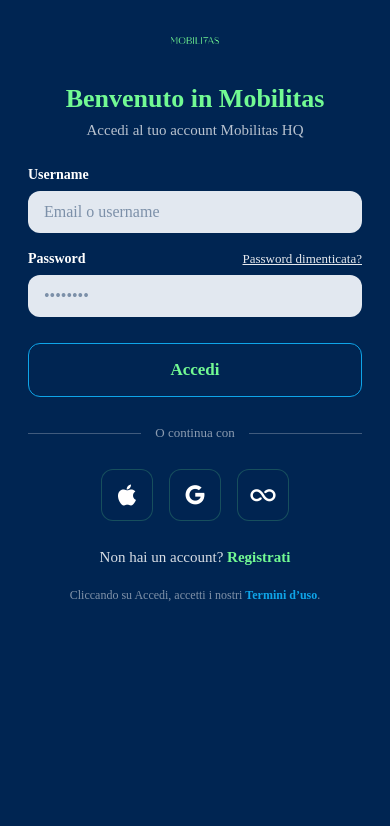
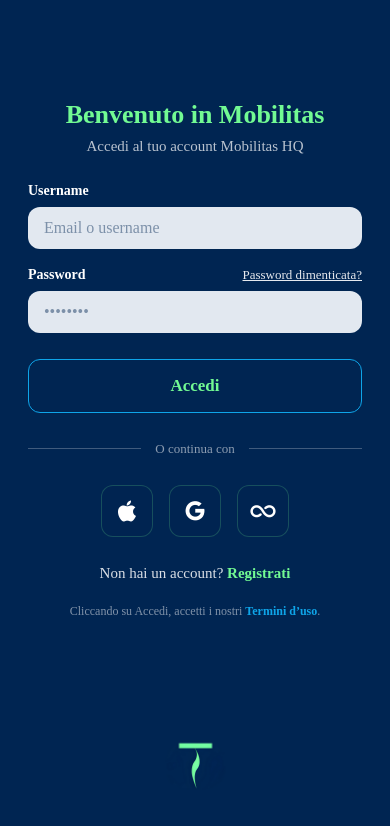
Before and after one commit to ctorreosteo/mobilitas-academy-frontend, a React Native app: screen /Profile in a window 390 px wide. Shown: the top 826 px of the page. Built offline with nearby package versions, Linux system fonts and the light colour scheme; no server answers.

Commit message:
Logout e clean&refresh + login ui fix

```diff
--- a/src/screens/LoginScreen.tsx
+++ b/src/screens/LoginScreen.tsx
@@ -56,14 +56,7 @@
           keyboardShouldPersistTaps="handled"
           showsVerticalScrollIndicator={false}
         >
-          <View style={styles.logoWrap}>
-            <Image
-              source={require('../../assets/logo_verde.png')}
-              style={styles.logo}
-              resizeMode="contain"
-            />
-          </View>
-
+          <View style={styles.formBlock}>
             <Text style={styles.title}>Benvenuto in Mobilitas</Text>
             <Text style={styles.subtitle}>Accedi al tuo account Mobilitas HQ</Text>
 
@@ -179,6 +172,15 @@
               </Text>
               .
             </Text>
+          </View>
+
+          <View style={styles.logoWrap}>
+            <Image
+              source={require('../../assets/favicon.png')}
+              style={styles.logo}
+              resizeMode="contain"
+            />
+          </View>
         </ScrollView>
       </KeyboardAvoidingView>
     </SafeAreaView>
@@ -194,17 +196,25 @@
     flex: 1,
   },
   scroll: {
+    flexGrow: 1,
     paddingHorizontal: 28,
-    paddingTop: 16,
+    paddingTop: 12,
     paddingBottom: 32,
+  },
+  /** Form centrato nello spazio sopra il pittogramma (pittogramma in basso). */
+  formBlock: {
+    flexGrow: 1,
+    justifyContent: 'center',
   },
   logoWrap: {
     alignItems: 'center',
-    marginBottom: 20,
+    paddingTop: 20,
+    paddingBottom: 12,
   },
   logo: {
-    width: 48,
-    height: 48,
+    width: 73,
+    height: 73,
+    maxWidth: '40%',
   },
   title: {
     fontSize: 26,
--- a/src/screens/ProfileScreen.tsx
+++ b/src/screens/ProfileScreen.tsx
@@ -11,7 +11,11 @@
 } from 'react-native';
 import { SafeAreaView } from 'react-native-safe-area-context';
 import { useFocusEffect } from '@react-navigation/native';
+import { useQueryClient } from '@tanstack/react-query';
+// @ts-ignore - @expo/vector-icons è parte di Expo SDK
+import { Ionicons } from '@expo/vector-icons';
 import { theme } from '../theme';
+import { cleanAndRefreshCaches } from '../services/appCacheService';
 import { getStoredUserProfile, StoredUserProfile } from '../services/authTokenStorage';
 import { fetchCurrentUser } from '../services/authApi';
 import { useAuth } from '../context/AuthContext';
@@ -30,8 +34,10 @@
 
 const ProfileScreen: React.FC = () => {
   const { signOut } = useAuth();
+  const queryClient = useQueryClient();
   const [profile, setProfile] = useState<StoredUserProfile | null>(null);
   const [syncing, setSyncing] = useState(false);
+  const [cleaning, setCleaning] = useState(false);
 
   const loadProfile = useCallback(async () => {
     const local = await getStoredUserProfile();
@@ -63,8 +69,33 @@
       ? profile.ruoli.map((r) => r.replace(/^ROLE_/, '')).join(', ')
       : '—';
 
+  const handleCleanAndRefresh = () => {
+    Alert.alert(
+      'Pulisci cache e aggiorna',
+      'Vengono svuotate la cache dei dati (es. corsi), il token YouTube salvato sul dispositivo e la cache delle durate video. La sessione Mobilitas resta attiva.',
+      [
+        { text: 'Annulla', style: 'cancel' },
+        {
+          text: 'Pulisci',
+          onPress: async () => {
+            setCleaning(true);
+            try {
+              await cleanAndRefreshCaches(queryClient);
+              await loadProfile();
+              Alert.alert('Fatto', 'Cache pulita. Riapri una sezione per ricaricare i contenuti.');
+            } catch (e) {
+              Alert.alert('Errore', e instanceof Error ? e.message : 'Operazione non riuscita');
+            } finally {
+              setCleaning(false);
+            }
+          },
+        },
+      ]
+    );
+  };
+
   const handleLogout = () => {
-    Alert.alert('Esci', 'Vuoi terminare la sessione su questo dispositivo?', [
+    Alert.alert('Logout', 'Vuoi uscire e terminare la sessione su questo dispositivo?', [
       { text: 'Annulla', style: 'cancel' },
       {
         text: 'Esci',
@@ -146,6 +177,49 @@
         </View>
 
         <View style={styles.menuSection}>
+          <Text style={styles.sectionTitle}>Sessione e dati</Text>
+
+          <TouchableOpacity
+            style={[styles.menuItem, styles.actionRow]}
+            onPress={handleCleanAndRefresh}
+            disabled={cleaning}
+            activeOpacity={0.75}
+          >
+            <View style={styles.actionRowLeft}>
+              <Ionicons name="refresh-circle-outline" size={22} color={theme.colors.accent} />
+              <View style={styles.actionTexts}>
+                <Text style={styles.menuItemText}>Pulisci cache e aggiorna</Text>
+                <Text style={styles.actionSubtitle}>
+                  Cache app, token YouTube locale, durate HLS in memoria
+                </Text>
+              </View>
+            </View>
+            {cleaning ? (
+              <ActivityIndicator size="small" color={theme.colors.accent} />
+            ) : (
+              <Ionicons name="chevron-forward" size={20} color={theme.colors.primary} style={styles.menuItemArrow} />
+            )}
+          </TouchableOpacity>
+
+          <TouchableOpacity
+            style={[styles.menuItem, styles.logoutItem, styles.actionRow]}
+            onPress={handleLogout}
+            activeOpacity={0.75}
+          >
+            <View style={styles.actionRowLeft}>
+              <Ionicons name="log-out-outline" size={22} color={theme.colors.error} />
+              <View style={styles.actionTexts}>
+                <Text style={[styles.menuItemText, styles.logoutText]}>Logout</Text>
+                <Text style={[styles.actionSubtitle, styles.logoutSubtitle]}>
+                  Disconnetti e torna alla schermata di accesso
+                </Text>
+              </View>
+            </View>
+            <Ionicons name="chevron-forward" size={20} color={theme.colors.error} style={{ opacity: 0.5 }} />
+          </TouchableOpacity>
+        </View>
+
+        <View style={styles.menuSection}>
           <Text style={styles.sectionTitle}>Account</Text>
 
           <TouchableOpacity style={styles.menuItem}>
@@ -156,10 +230,6 @@
           <TouchableOpacity style={styles.menuItem}>
             <Text style={styles.menuItemText}>Esporta Dati</Text>
             <Text style={styles.menuItemArrow}>›</Text>
-          </TouchableOpacity>
-
-          <TouchableOpacity style={[styles.menuItem, styles.logoutItem]} onPress={handleLogout}>
-            <Text style={[styles.menuItemText, styles.logoutText]}>Esci</Text>
           </TouchableOpacity>
         </View>
       </ScrollView>
@@ -334,6 +404,31 @@
     color: theme.colors.primary,
     opacity: 0.5,
   },
+  actionRow: {
+    alignItems: 'flex-start',
+    paddingVertical: 14,
+  },
+  actionRowLeft: {
+    flexDirection: 'row',
+    alignItems: 'flex-start',
+    flex: 1,
+    gap: 12,
+  },
+  actionTexts: {
+    flex: 1,
+  },
+  actionSubtitle: {
+    fontSize: 12,
+    fontFamily: Platform.OS === 'ios' ? 'System' : theme.fonts.primary,
+    color: theme.colors.primary,
+    opacity: 0.55,
+    marginTop: 4,
+    lineHeight: 16,
+  },
+  logoutSubtitle: {
+    color: theme.colors.error,
+    opacity: 0.75,
+  },
   logoutItem: {
     backgroundColor: 'transparent',
     borderWidth: 1,
@@ -341,6 +436,7 @@
   },
   logoutText: {
     color: theme.colors.error,
+    fontWeight: '600',
   },
 });
 
--- /dev/null
+++ b/src/services/appCacheService.ts
@@ -0,0 +1,22 @@
+import AsyncStorage from '@react-native-async-storage/async-storage';
+import type { QueryClient } from '@tanstack/react-query';
+import { clearHlsDurationCache } from '../utils/hlsDuration';
+
+/** Token OAuth YouTube salvato da `useYouTubeAuth` (stesso valore della hook). */
+const YOUTUBE_ACCESS_TOKEN_KEY = '@youtube_access_token';
+
+/**
+ * Pulisce dati locali “usa e getta” senza fare logout:
+ * cache React Query, token YouTube in AsyncStorage, cache durate HLS in RAM.
+ * La sessione Mobilitas (JWT) non viene toccata.
+ */
+export async function cleanAndRefreshCaches(queryClient: QueryClient): Promise<void> {
+  queryClient.clear();
+  try {
+    await AsyncStorage.removeItem(YOUTUBE_ACCESS_TOKEN_KEY);
+  } catch {
+    // ignora
+  }
+  clearHlsDurationCache();
+  await queryClient.invalidateQueries();
+}
--- a/src/utils/hlsDuration.ts
+++ b/src/utils/hlsDuration.ts
@@ -57,6 +57,11 @@
 
 const durationCache = new Map<string, number>();
 
+/** Svuota la cache in-memory delle durate HLS (es. dopo “Pulisci cache” in profilo). */
+export function clearHlsDurationCache(): void {
+  durationCache.clear();
+}
+
 /**
  * Come getDurationFromHlsManifest ma con cache per URL (evita richieste ripetute).
  */
```
Lines whose indentation alone changed are shown as unchanged.
